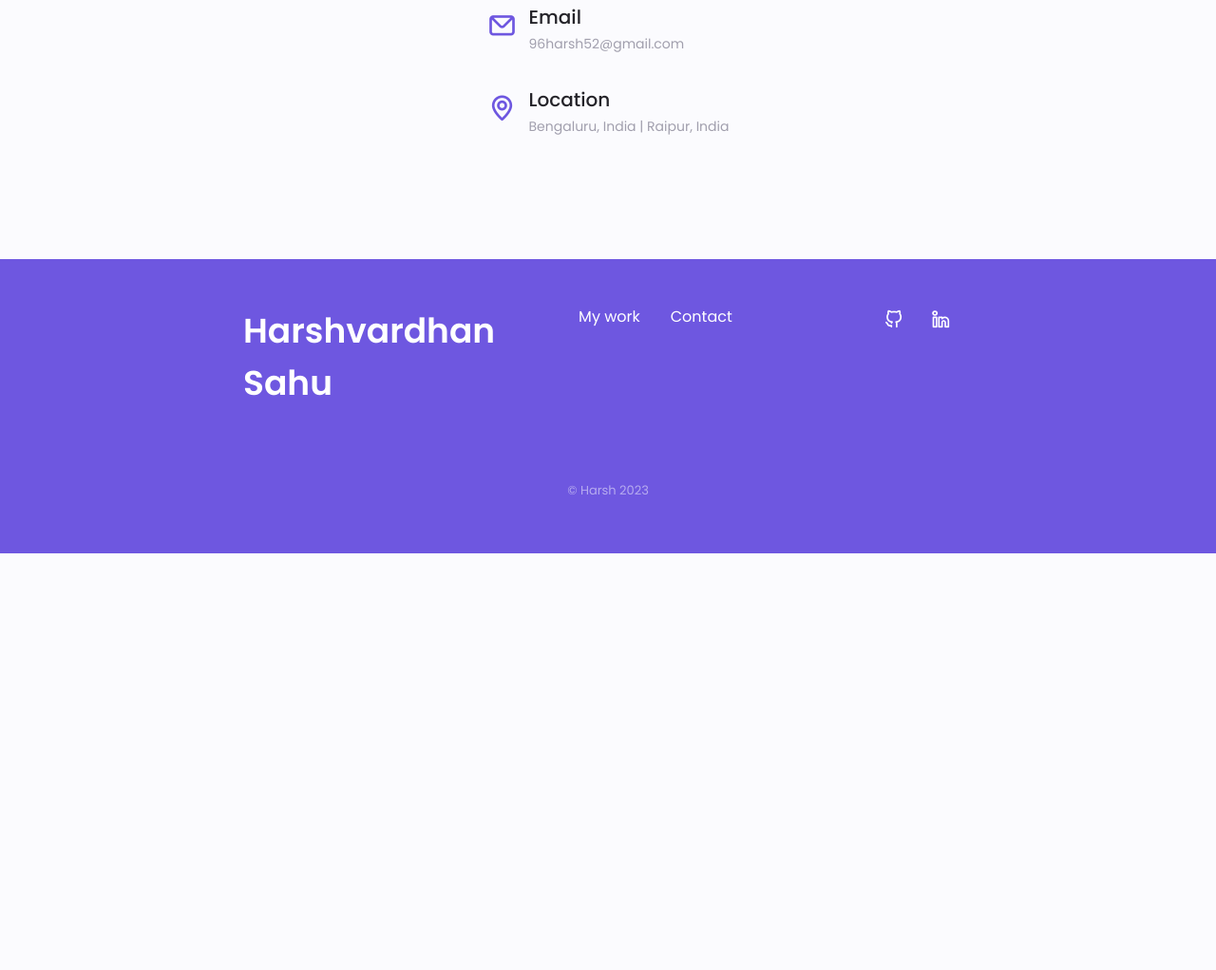
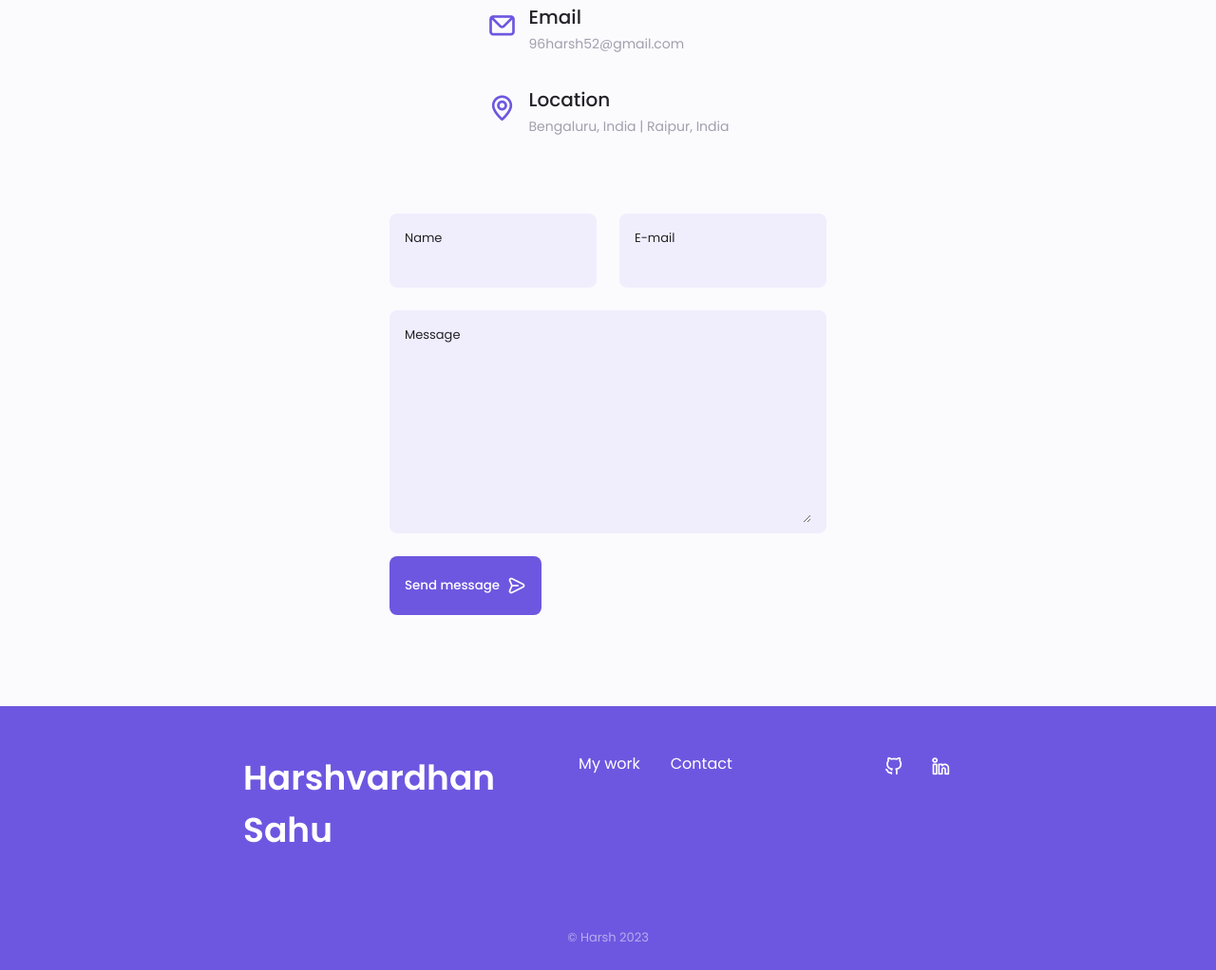
Before and after one commit to 96harsh52/-Portfolio, a plain HTML site: page index.html in a window 1280 px wide. Shown: the part 4726-5748 px from the top of the page at 95% size. Before the commit the page ends 5309 px from the top, so only its background shows below. Drawn offline with nearby package versions, Linux system fonts and the light colour scheme.

Commit message:
Update index.html

```diff
--- a/index.html
+++ b/index.html
@@ -1063,6 +1063,33 @@ Engaged in a research project focused on Zomato, an online food delivery startup
                             </div>
                         </div>
                     </div>
+ <form action="https://formspree.io/f/xjvlpaqp" class="contact__form grid" method="POST">
+          <div class="contact__inputs grid">
+            <div class="contact__content">
+              <label for="" class="contact__label">Name</label>
+              <input type="text" class="contact__input" name="name" required />
+            </div>
+
+            <div class="contact__content">
+              <label for="" class="contact__label">E-mail</label>
+              <input type="email" class="contact__input" name="email" required />
+            </div>
+          </div>
+
+          <div class="contact__content">
+            <label for="" class="contact__label">Message</label>
+            <textarea name="message" id="" cols="0" rows="7" class="contact__input" required></textarea>
+          </div>
+
+          <div>
+            <!-- <a href="#" class="button button--flex"> -->
+            <button class="button button--flex" type="submit">
+              Send message
+              <i class="uil uil-message button__icon"></i>
+            </button>
+          </div>
+        </form>
+
 
                 </div>
 
```
